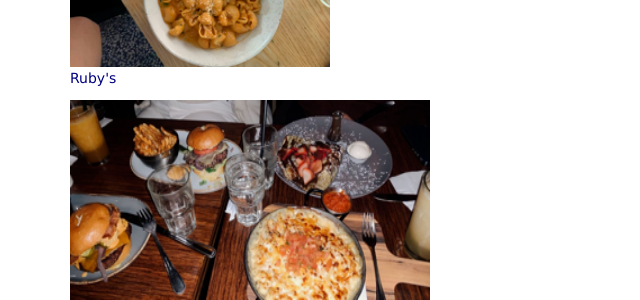
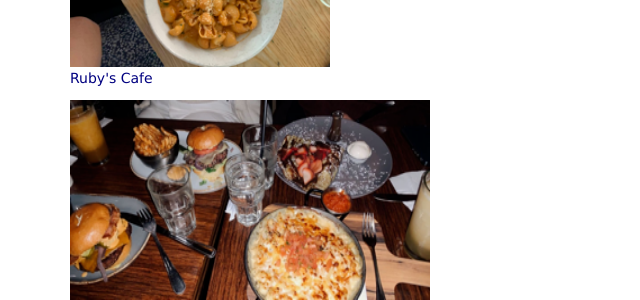
Before and after one commit to abarikdar/basic-website, a plain HTML site: page pages/food.html in a window 1280 px wide. Shown: the part 1196-1496 px from the top of the page, 0-640 px from the left. Drawn offline with Linux system fonts and the light colour scheme.

Commit message:
publishing source

```diff
--- a/pages/food.html
+++ b/pages/food.html
@@ -21,7 +21,7 @@
     </figure>
     <figure>
         <img src="../images/img51.png"width="260" height="340">
-        <figcaption>Ruby's</figcaption>
+        <figcaption>Ruby's Cafe</figcaption>
     </figure>
     <figure>
         <img src="../images/img57.png"width="360" height="200">
```
